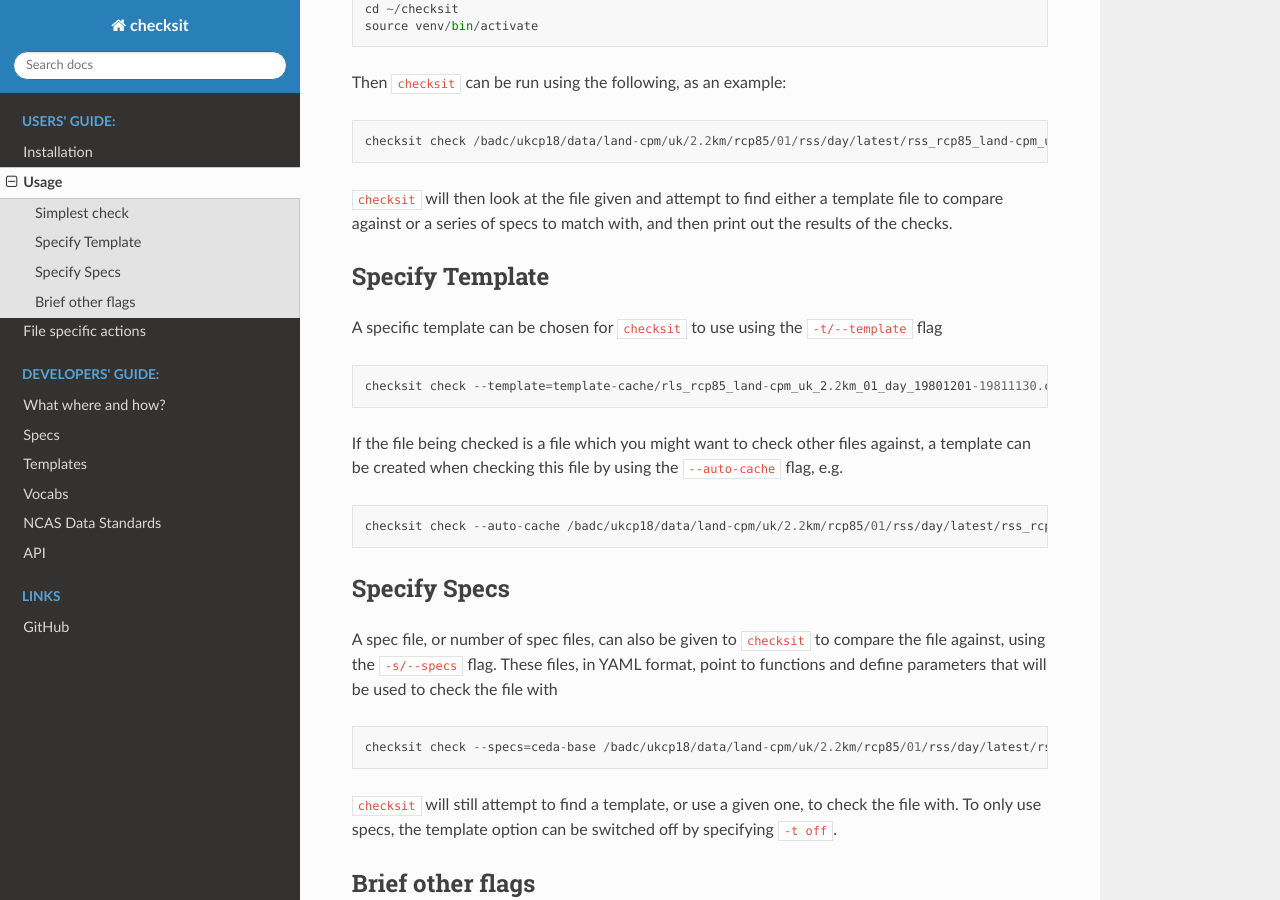
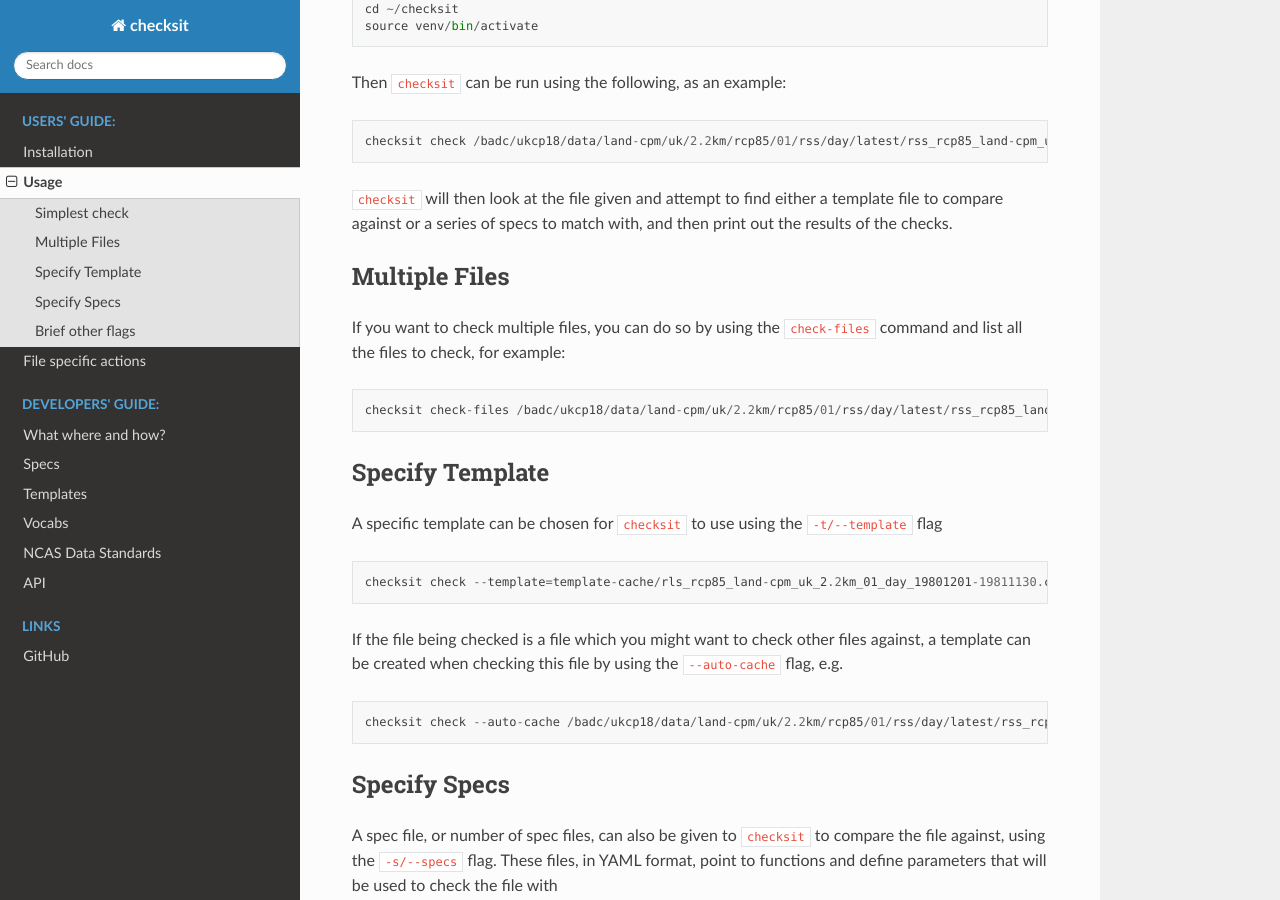
Before and after one commit to cedadev/checksit, a Sphinx documentation site: the page built from docs/source/usage.rst, in a window 1280 px wide and 900 px high, scrolled down 325 px. Built offline with Sphinx 7.4.7 and the Read the Docs theme 3.1.0, drawn with Linux system fonts in a browser that asks for light colours.

Commit message:
Add check-files to usage doc

```diff
--- a/docs/source/usage.rst
+++ b/docs/source/usage.rst
@@ -22,6 +22,16 @@ Then ``checksit`` can be run using the following, as an example:
 
 ``checksit`` will then look at the file given and attempt to find either a template file to
 compare against or a series of specs to match with, and then print out the results of the checks.
+
+Multiple Files
+--------------
+If you want to check multiple files, you can do so by using the ``check-files`` command and list
+all the files to check, for example:
+
+.. code-block::
+
+   checksit check-files /badc/ukcp18/data/land-cpm/uk/2.2km/rcp85/01/rss/day/latest/rss_rcp85_land-cpm_uk_2.2km_01_day_20671201-20681130.nc /badc/ukcp18/data/land-cpm/uk/2.2km/rcp85/01/rss/day/latest/rss_rcp85_land-cpm_uk_2.2km_01_day_20681201-20691130.nc
+
 
 Specify Template
 ----------------
```
